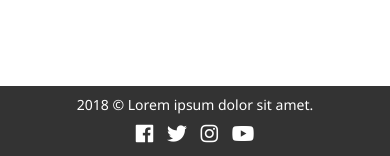
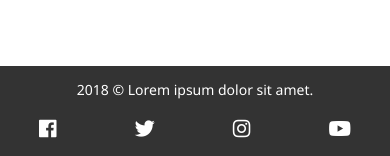
Before and after one commit to mitestainer/fcc-landing-page, a plain HTML site: page index.html in a window 390 px wide. Shown: the part 2366-2522 px from the top of the page. Drawn offline with Linux system fonts and the light colour scheme.

Commit message:
Update landing-page-styles.css

```diff
--- a/landing-page-styles.css
+++ b/landing-page-styles.css
@@ -466,8 +466,13 @@ footer a:hover {
     margin-top: 5px;
   }
   footer {
-    height: 70px;
+    height: 90px;
     padding: 6px 0;
     flex-direction: column;
   }
+  footer p {
+    width: 100%;
+    display: inherit;
+    justify-content: space-around;
+  }
 }
```
